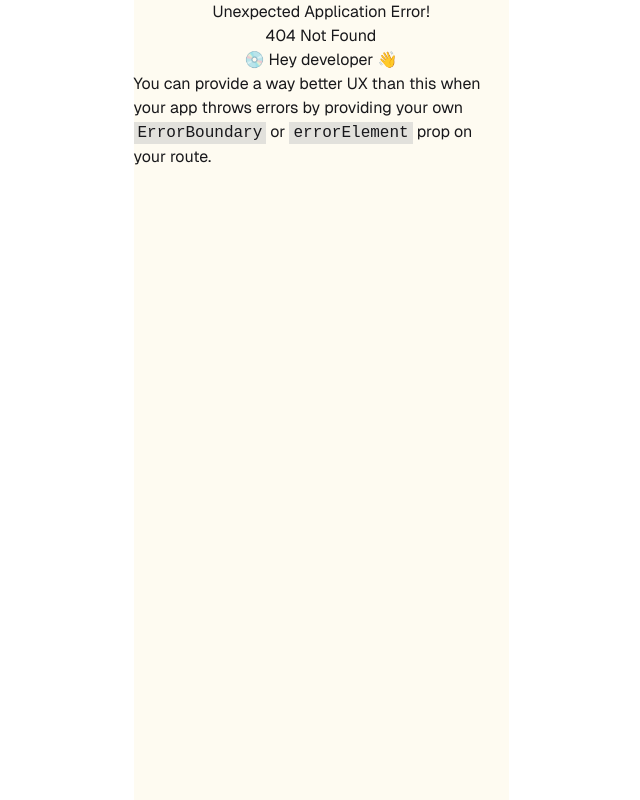
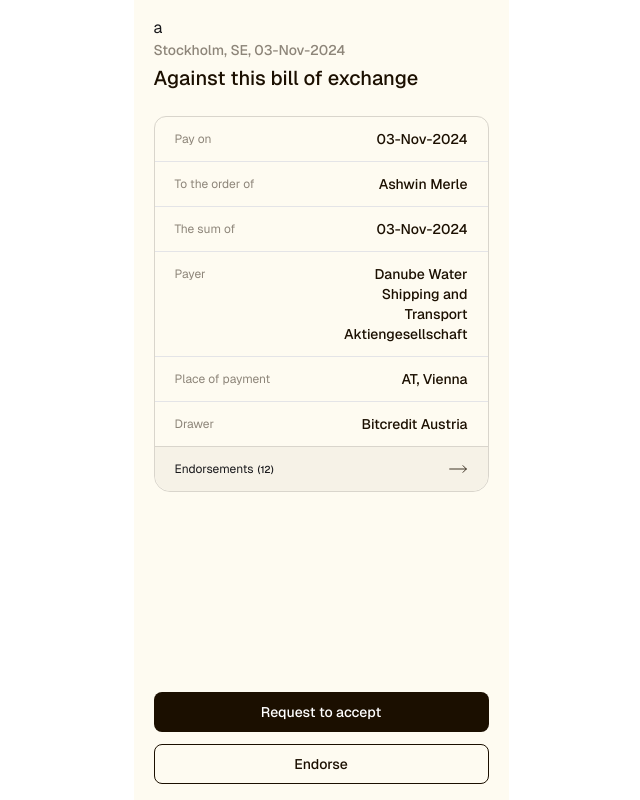
Before and after one commit to BitcreditProtocol/E-Bill-frontend, a React (Vite) app: page /bill in a window 1280 px wide. Before the commit this address had no page. Shown: the whole page, without its empty margins (319-959 px from the left). Built offline with nearby package versions, Linux system fonts and the light colour scheme; a web font is replaced by a local one.

Commit message:
chore: create bill visualization page

```diff
--- a/src/constants/routes.ts
+++ b/src/constants/routes.ts
@@ -9,6 +9,8 @@ const EMAIL_VERIFICATION = "/email-verification";
 const OPTIONAL_INFORMATION = "/optional-information";
 const NOTIFICATIONS = "/notifications";
 const BILLS = "/bills";
+// todo: replace by /bills/:id once we integrate the api
+const VIEW_BILL = "/bill";
 
 export default {
   LOGIN,
@@ -22,4 +24,5 @@ export default {
   OPTIONAL_INFORMATION,
   NOTIFICATIONS,
   BILLS,
+  VIEW_BILL,
 };
--- a/src/main.tsx
+++ b/src/main.tsx
@@ -21,6 +21,7 @@ import { Bills, BillsEmpty } from "./pages/Bills";
 import EmailVerification from "./pages/onboarding/EmailVerification";
 import OptionalInformation from "./pages/onboarding/OptionalInformation";
 import ConfirmIdentity from "./pages/onboarding/ConfirmIdentity";
+import Bill from "./pages/Bill";
 
 const router = createBrowserRouter([
   {
@@ -83,6 +84,10 @@ const router = createBrowserRouter([
     path: "/bills-empty",
     element: <BillsEmpty />,
   },
+  {
+    path: routes.VIEW_BILL,
+    element: <Bill />,
+  },
 ]);
 
 createRoot(document.getElementById("root")!).render(
--- /dev/null
+++ b/src/pages/Bill.tsx
@@ -0,0 +1,84 @@
+import { Button } from "@/components/ui/button";
+import { Separator } from "@/components/ui/separator";
+import { MoveRightIcon } from "lucide-react";
+import { FormattedMessage } from "react-intl";
+
+function BillProperty({ label, value }: { label: string; value: string }) {
+  return (
+    <div className="flex justify-between items-start px-5">
+      <span className="flex-1 text-text-200 text-xs font-normal pt-0.5">
+        {label}
+      </span>
+      <span className="flex-1 text-text-300 text-sm font-medium text-right">
+        {value}
+      </span>
+    </div>
+  );
+}
+
+export default function Bill() {
+  return (
+    <div className="flex flex-col justify-between w-full min-h-fit h-screen py-4 px-5">
+      <div className="flex justify-between">a</div>
+
+      <div className="flex flex-col flex-1 gap-6">
+        <div className="flex flex-col gap-1">
+          <span className="text-text-200 text-sm font-medium">
+            Stockholm, SE, 03-Nov-2024
+          </span>
+          <h2 className="text-text-300 text-xl font-medium">
+            <FormattedMessage
+              id="pages.bill.view.heading"
+              defaultMessage="Against this bill of exchange"
+              description="Heading for bill visualization page"
+            />
+          </h2>
+        </div>
+
+        <div className="flex flex-col gap-3 pt-3 border-[1px] border-divider-75 rounded-t-[12px] rounded-b-[16px]">
+          <BillProperty label="Pay on" value="03-Nov-2024" />
+          <Separator />
+          <BillProperty label="To the order of" value="Ashwin Merle" />
+          <Separator />
+          <BillProperty label="The sum of" value="03-Nov-2024" />
+          <Separator />
+          <BillProperty
+            label="Payer"
+            value="Danube Water Shipping and Transport Aktiengesellschaft"
+          />
+          <Separator />
+          <BillProperty label="Place of payment" value="AT, Vienna" />
+          <Separator />
+          <BillProperty label="Drawer" value="Bitcredit Austria" />
+          <button className="flex items-center justify-between bg-elevation-200 py-3 px-5 border-t-[1px] border-t-divider-75 rounded-b-[16px]">
+            <div className="flex gap-1 items-center">
+              <span className="text-xs font-normal">Endorsements</span>
+              <span className="text-[10px] font-medium">(12)</span>
+            </div>
+            <MoveRightIcon size={20} color="#1B0F00" strokeWidth={1} />
+          </button>
+        </div>
+      </div>
+
+      <div className="flex flex-col gap-3">
+        <Button className="w-full bg-text-300 text-white font-medium rounded-[8px] py-3 px-6">
+          <FormattedMessage
+            id="pages.bill.view.requestToAccept"
+            defaultMessage="Request to accept"
+            description="Action to request to accept the bill"
+          />
+        </Button>
+        <Button
+          className="w-full text-text-300 bg-transparent font-medium border-text-300 rounded-[8px] py-3 px-6 hover:bg-transparent"
+          variant="outline"
+        >
+          <FormattedMessage
+            id="pages.bill.view.endorse"
+            defaultMessage="Endorse"
+            description="Action to endorse the bill"
+          />
+        </Button>
+      </div>
+    </div>
+  );
+}
```
